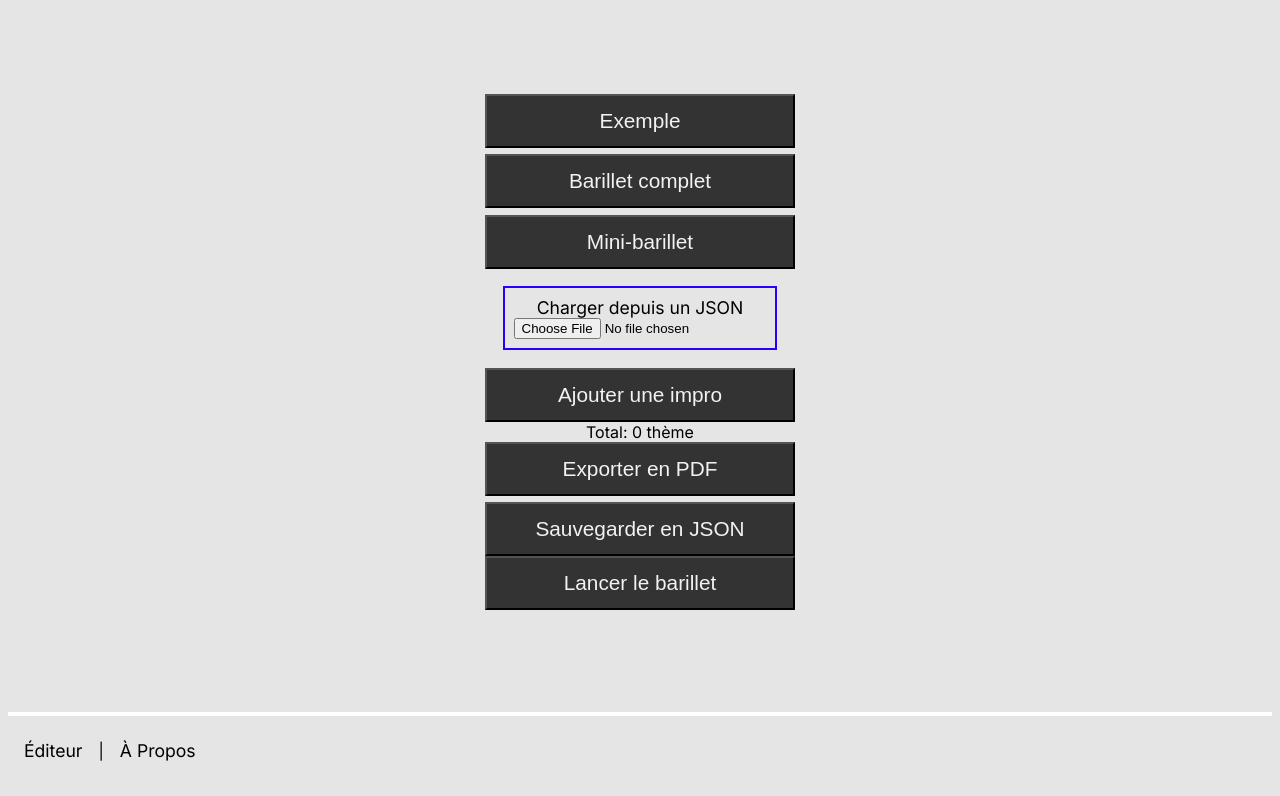
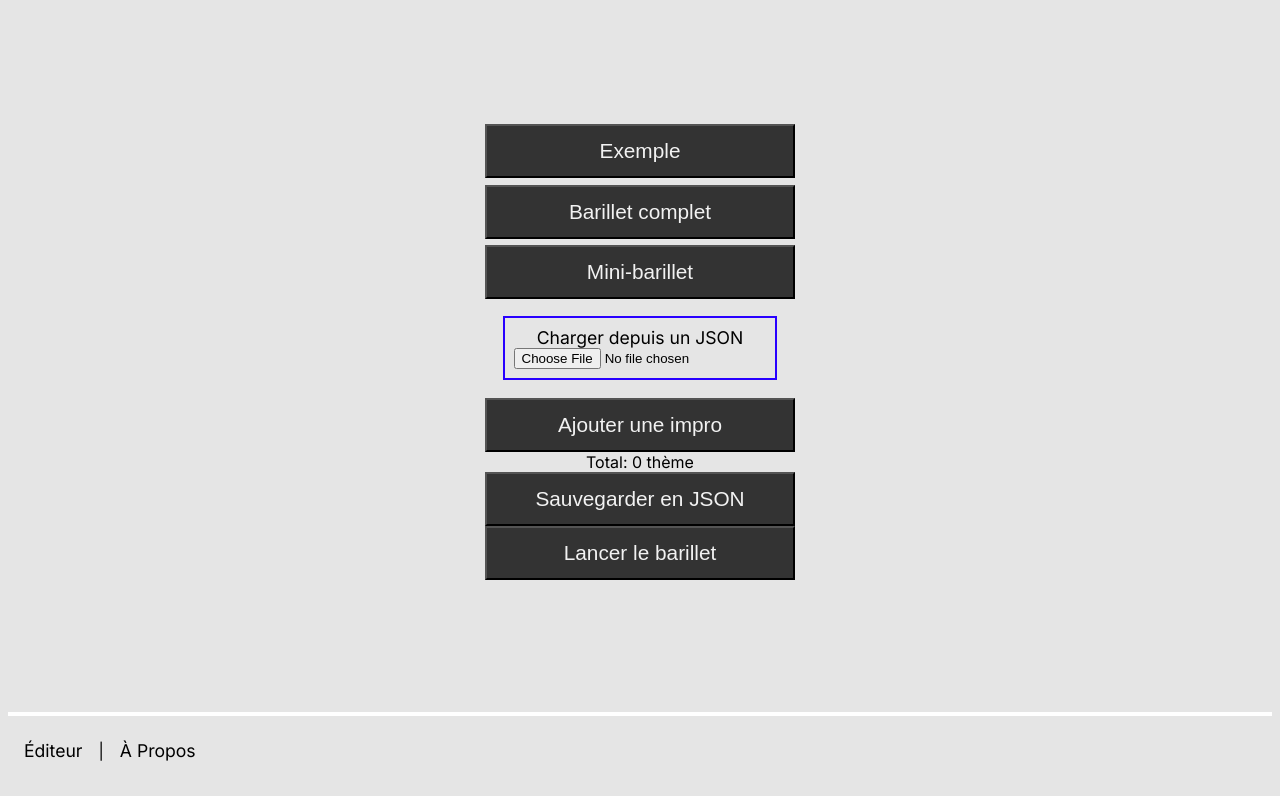
Before and after one commit to tchapeaux/improv-barillet-editor, a React (Vite) app: page /#/ in a window 1280 px wide. Shown: the top 796 px of the page. Built offline with nearby package versions, Linux system fonts and the light colour scheme.

Commit message:
Remove "Export to PDF" button
Not sure it's really useful? We can always add it back if necessary

```diff
--- a/src/components/editor.jsx
+++ b/src/components/editor.jsx
@@ -126,7 +126,6 @@ export default function Editor({ barillet, dispatchBarillet }) {
         ) : null}
       </div>
       <div className="barillet-options">
-        <button onClick={() => print()}>Exporter en PDF</button>
         <button
           onClick={() =>
             downloadObjectAsJson(
```
